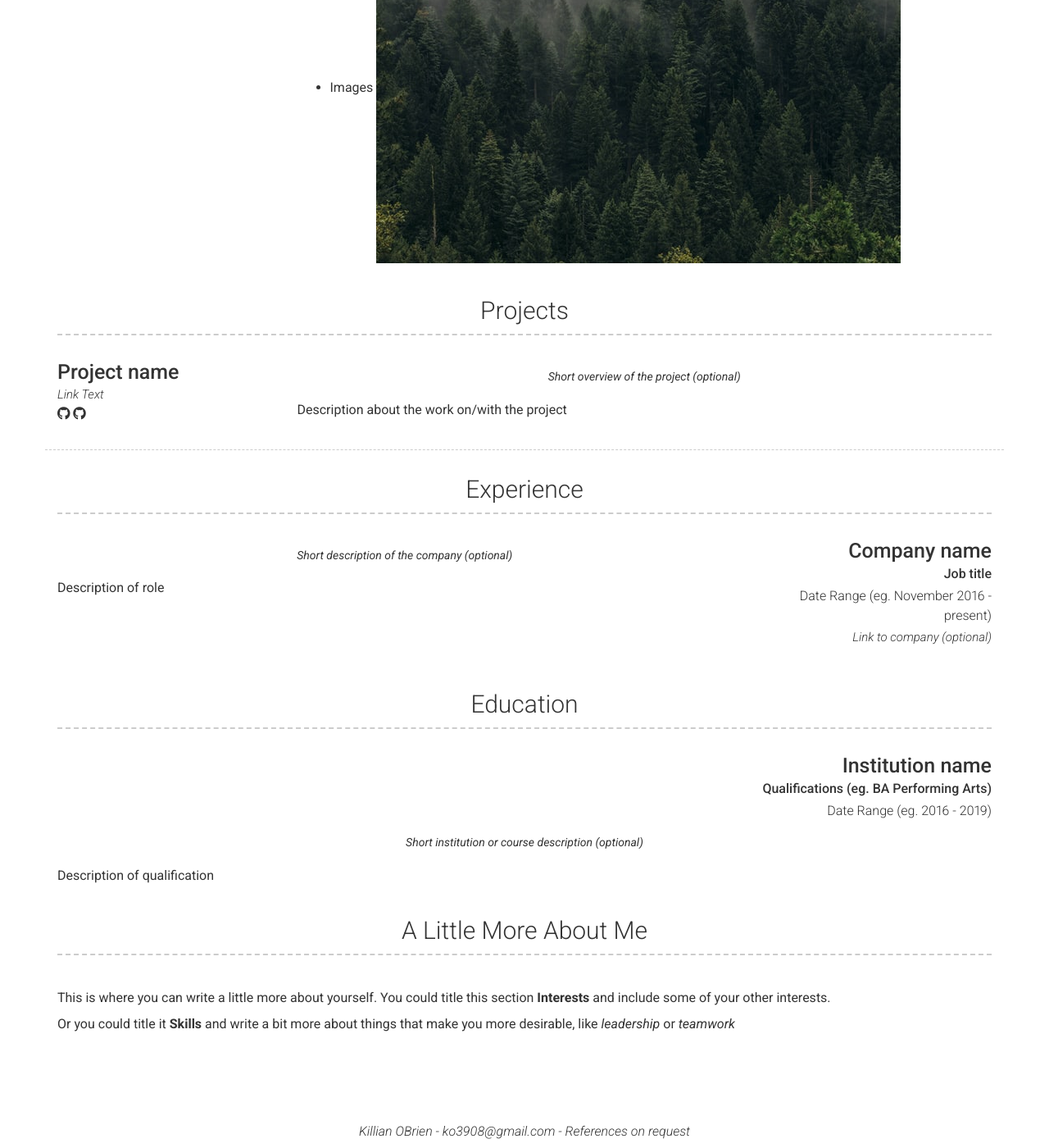
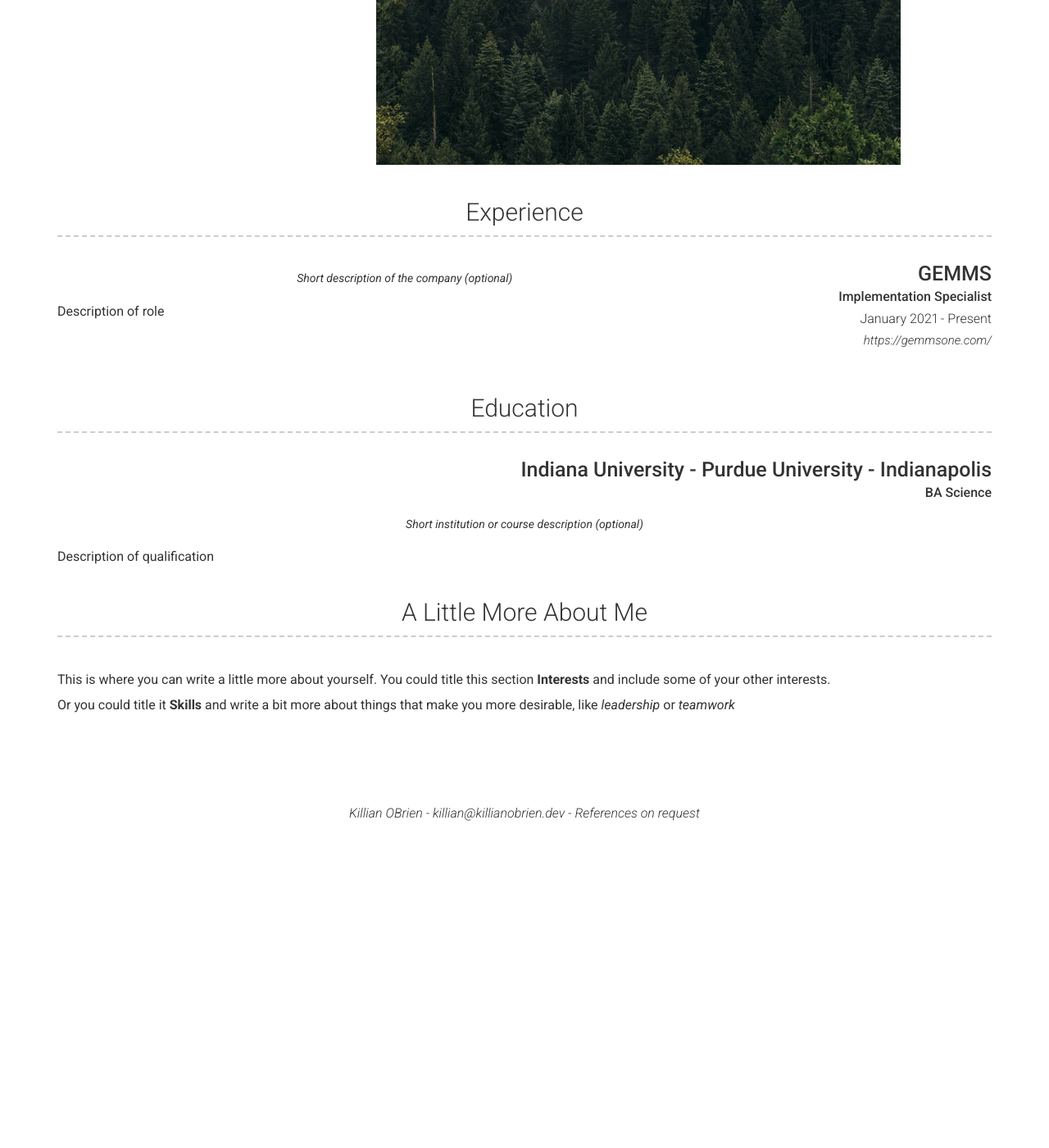
Before and after one commit to KillianGOBrien/KillianGOBrien.github.io, a Jekyll site: the page built from index.md, in a window 1280 px wide and 1400 px high, scrolled down 714 px. Shown: the whole window at 82% size. Built offline with Jekyll 4.4.1, drawn with Linux system fonts in a browser that asks for light colours; nearby versions of some CDN libraries; after the commit the page ends 1725 px from its top, so only the background shows below that; some of the changed text lies outside the part shown.

Commit message:
Update _config.yml

```diff
--- a/_config.yml
+++ b/_config.yml
@@ -8,7 +8,7 @@ version: 2
 # Personal info
 name: Killian OBrien
 title: Implementation Specialist
-email: ko3908@gmail.com
+email: killian@killianobrien.dev
 # email_title: Email (Email title override)
 phone: (423) 314-2104
 # phone_title: Phone (Phone title override)
@@ -19,25 +19,25 @@ website: linkedin.com/in/KillianOBrien
 darkmode: false
 
 # Social links
-twitter_username: jekyllrb
-github_username:  jekyll
-stackoverflow_username: "00000001"
-dribbble_username: jekyll
-facebook_username: jekyll
-flickr_username: jekyll
-instagram_username: jekyll
-linkedin_username: jekyll
-xing_username: jekyll
-pinterest_username: jekyll
-youtube_username: jekyll
-orcid_username: 0000-0000-0000-0000
-googlescholar_username: D847cGsAAAAJ
+#twitter_username: jekyllrb
+github_username:  KillianGOBrien
+#stackoverflow_username: "00000001"
+#dribbble_username: jekyll
+#facebook_username: jekyll
+#flickr_username: jekyll
+#instagram_username: jekyll
+linkedin_username: KillianOBrien
+#xing_username: jekyll
+#pinterest_username: jekyll
+#youtube_username: jekyll
+#orcid_username: 0000-0000-0000-0000
+#googlescholar_username: D847cGsAAAAJ
 
 # Additional icon links
-additional_links:
-- title: Link name
-  icon: Font Awesome brand icon name (eg. fab fa-twitter) (https://fontawesome.com/icons?d=gallery&s=brands&m=free)
-  url: Link url (eg. https://google.com)
+#additional_links:
+#- title: Link name
+#  icon: Font Awesome brand icon name (eg. fab fa-twitter) (https://fontawesome.com/icons?d=gallery&s=brands&m=free)
+#  url: Link url (eg. https://google.com)
 # - title: another link
 #   icon: font awesome brand icon name (eg. fab fa-twitter) (https://fontawesome.com/icons?d=gallery&s=brands&m=free)
 #   url: Link url (eg. https://google.com)
@@ -61,34 +61,34 @@ about_content: | # this will include new lines to allow paragraphs
     - Images ![alt text](/images/landscape-trees.jpg "Trees")
 
 content:
-  - title: Projects # Title for the section
-    layout: list # Type of content section (list/text)
-    content:
-      - layout: left
-        border: weak  # Value of `weak` will display a weak border below this item. # Any
+  #- title: Projects # Title for the section
+  #  layout: list # Type of content section (list/text)
+  #  content:
+  #    - layout: left
+  #      border: weak  # Value of `weak` will display a weak border below this item. # Any
                       # other value (or no value) means no border will be displayed
-        title: Project name
-        link: Link to project (eg. sproogen.github.io/modern-resume-theme)(optional)
-        link_text: Link Text
-        additional_links:
-          - title:  Github page for project (eg. sproogen/modern-resume-theme)
-            icon: fab fa-github
-            url: Link to project (eg. sproogen.github.io/modern-resume-theme)(optional)
-          - title:  Github page for project (eg. sproogen/modern-resume-theme)
-            icon: fab fa-github
-            url: Link to project (eg. sproogen.github.io/modern-resume-theme)(optional)
-        quote: >
-          Short overview of the project (optional)
-        description: | # this will include new lines to allow paragraphs
-          Description about the work on/with the project
+  #      title: Project name
+  #      link: Link to project (eg. sproogen.github.io/modern-resume-theme)(optional)
+  #      link_text: Link Text
+  #      additional_links:
+  #        - title:  Github page for project (eg. sproogen/modern-resume-theme)
+  #          icon: fab fa-github
+  #          url: Link to project (eg. sproogen.github.io/modern-resume-theme)(optional)
+  #        - title:  Github page for project (eg. sproogen/modern-resume-theme)
+  #          icon: fab fa-github
+  #          url: Link to project (eg. sproogen.github.io/modern-resume-theme)(optional)
+  #      quote: >
+  #        Short overview of the project (optional)
+  #      description: | # this will include new lines to allow paragraphs
+  #        Description about the work on/with the project
   - title: Experience
     layout: list
     content:
       - layout: right
-        title: Company name
-        sub_title: Job title
-        caption: Date Range (eg. November 2016 - present)
-        link: Link to company (optional)
+        title: GEMMS
+        sub_title: Implementation Specialist
+        caption: January 2021 - Present
+        link: https://gemmsone.com/
         quote: >
           Short description of the company (optional)
         description: | # this will include new lines to allow paragraphs
@@ -97,9 +97,8 @@ content:
     layout: list
     content:
       - layout: top-right
-        title: Institution name
-        sub_title: Qualifications (eg. BA Performing Arts)
-        caption: Date Range (eg. 2016 - 2019)
+        title: Indiana University - Purdue University - Indianapolis
+        sub_title: BA Science
         quote: >
           Short institution or course description (optional)
         description: | # this will include new lines to allow paragraphs
```
